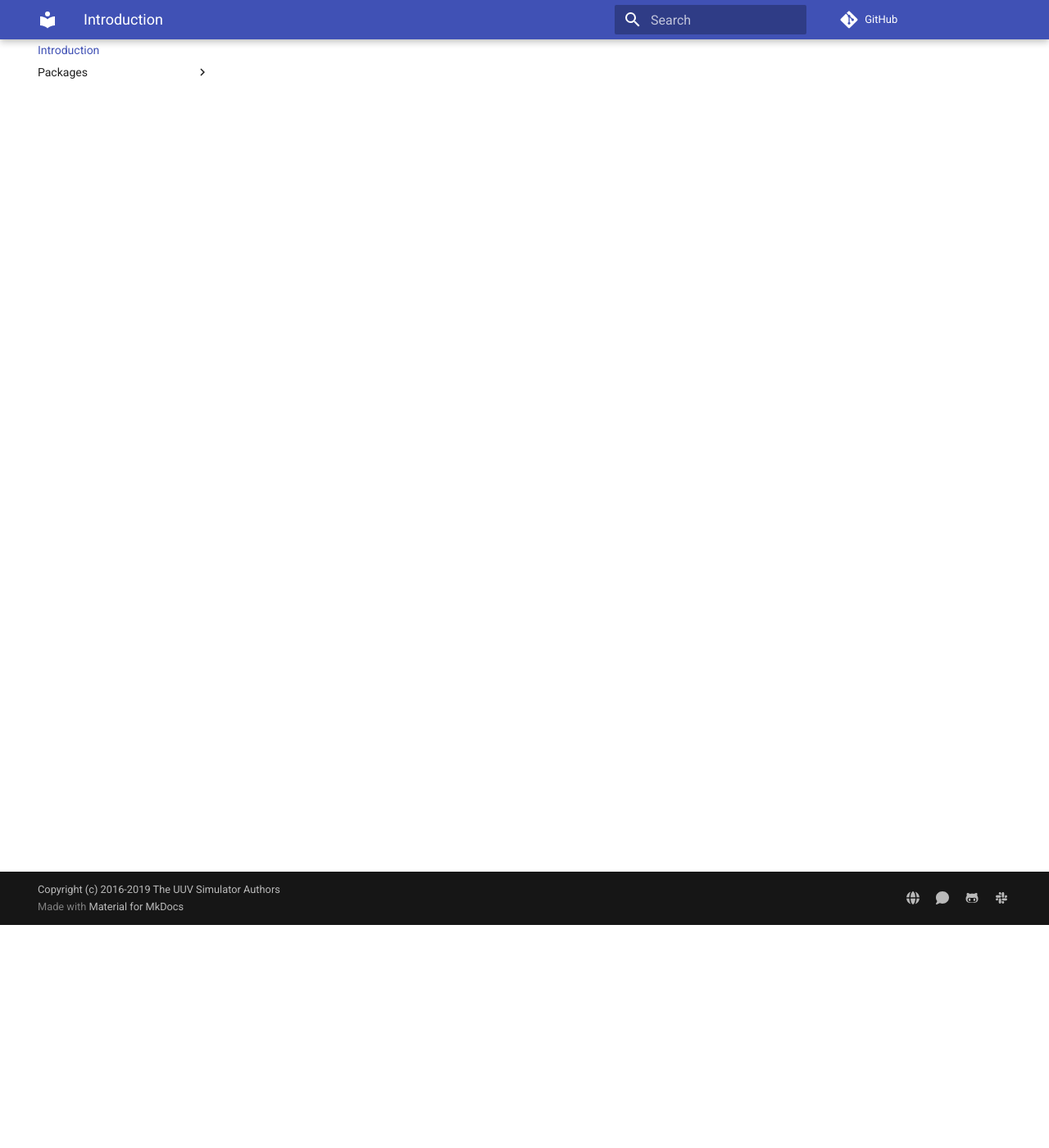
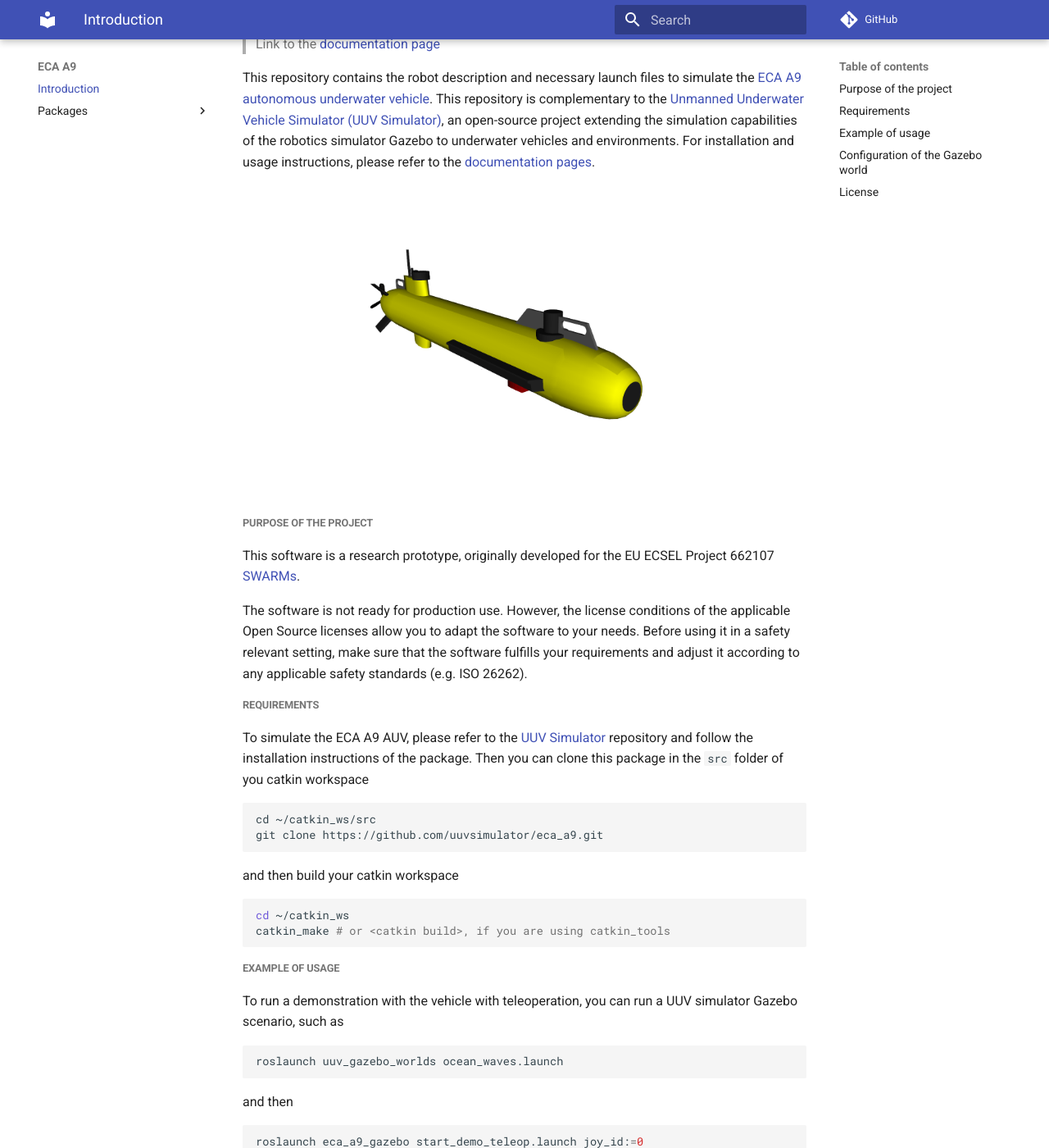
Before and after one commit to uuvsimulator/uuv_simulator_docs, an MkDocs documentation site: the page built from docs/packages/eca_a9/intro.md, in a window 1280 px wide and 1400 px high, scrolled down 272 px. Shown: the whole window at 82% size. Built offline with MkDocs 1.6.1 and Material for MkDocs 9.7.7, drawn with Linux system fonts in a browser that asks for light colours; some of the changed text lies outside the part shown.

Commit message:
Add ECA A9 documentation
Signed-off-by: Musa Morena Marcusso Manhães <musa.marcusso@de.bosch.com>

````diff
--- a/docs/packages/eca_a9/intro.md
+++ b/docs/packages/eca_a9/intro.md
@@ -1,4 +1,90 @@
-![GitHub issues](https://img.shields.io/github/issues/uuvsimulator/eca_a9.svg)
+[![Build Status](https://travis-ci.org/uuvsimulator/eca_a9.svg?branch=master)](https://travis-ci.org/uuvsimulator/eca_a9)
+[![GitHub issues](https://img.shields.io/github/issues/uuvsimulator/eca_a9.svg)](https://github.com/uuvsimulator/eca_a9/issues)
 ![License](https://img.shields.io/badge/license-Apache%202-blue.svg)
 
 > Link to the `eca_a9` repository [here](https://github.com/uuvsimulator/eca_a9)
+
+> Link to the [documentation page](https://uuvsimulator.github.io/packages/eca_a9/intro/)
+
+This repository contains the robot description and necessary launch files to
+simulate the [ECA A9 autonomous underwater vehicle](https://www.ecagroup.com/en/solutions/a9-s-auv-autonomous-underwater-vehicle).
+This repository is complementary to the [Unmanned Underwater Vehicle Simulator (UUV Simulator)](https://github.com/uuvsimulator/uuv_simulator),
+an open-source project extending the simulation capabilities of the robotics
+simulator Gazebo to underwater vehicles and environments. For installation and
+usage instructions, please refer to the [documentation pages](https://uuvsimulator.github.io/).
+
+![ECA A9 AUV](images/eca_a9.png)
+
+## Purpose of the project
+
+This software is a research prototype, originally developed for the EU ECSEL
+Project 662107 [SWARMs](http://swarms.eu/).
+
+The software is not ready for production use. However, the license conditions of the
+applicable Open Source licenses allow you to adapt the software to your needs.
+Before using it in a safety relevant setting, make sure that the software
+fulfills your requirements and adjust it according to any applicable safety
+standards (e.g. ISO 26262).
+
+## Requirements
+
+To simulate the ECA A9 AUV, please refer to the [UUV Simulator](https://github.com/uuvsimulator/uuv_simulator)
+repository and follow the installation instructions of the package. Then you can clone
+this package in the `src` folder of you catkin workspace
+
+```
+cd ~/catkin_ws/src
+git clone https://github.com/uuvsimulator/eca_a9.git
+```
+
+and then build your catkin workspace
+
+```bash
+cd ~/catkin_ws
+catkin_make # or <catkin build>, if you are using catkin_tools
+```
+
+## Example of usage
+
+To run a demonstration with the vehicle with teleoperation, you can run a UUV
+simulator Gazebo scenario, such as
+
+```bash
+roslaunch uuv_gazebo_worlds ocean_waves.launch
+```
+
+and then
+
+```bash
+roslaunch eca_a9_gazebo start_demo_teleop.launch joy_id:=0
+```
+
+The teleoperation nodes are pre-configured per default for the XBox 360
+controller.
+
+## Configuration of the Gazebo world
+
+The simulation with the fin plugins have shown better results by configuring
+the Gazebo's `.world` file with the following parameters for the physics engine:
+
+```xml
+<physics name="default_physics" default="true" type="ode">
+  <max_step_size>0.01</max_step_size>
+  <real_time_factor>1</real_time_factor>
+  <real_time_update_rate>100</real_time_update_rate>
+  <ode>
+    <solver>
+      <type>quick</type>
+      <iters>50</iters>
+      <sor>1.2</sor>
+    </solver>
+  </ode>
+</physics>
+```
+
+Check the [Mangalia world file](https://github.com/uuvsimulator/uuv_simulator/blob/master/uuv_gazebo_worlds/worlds/mangalia.world) to see an example.
+
+## License
+
+ECA A9 package is open-sourced under the Apache-2.0 license. See the
+[LICENSE](https://github.com/uuvsimulator/eca_a9/blob/master/LICENSE) file for details.
````
Also changed, not shown: docs/packages/eca_a9/images/eca_a9.png (added), 1 other file.
